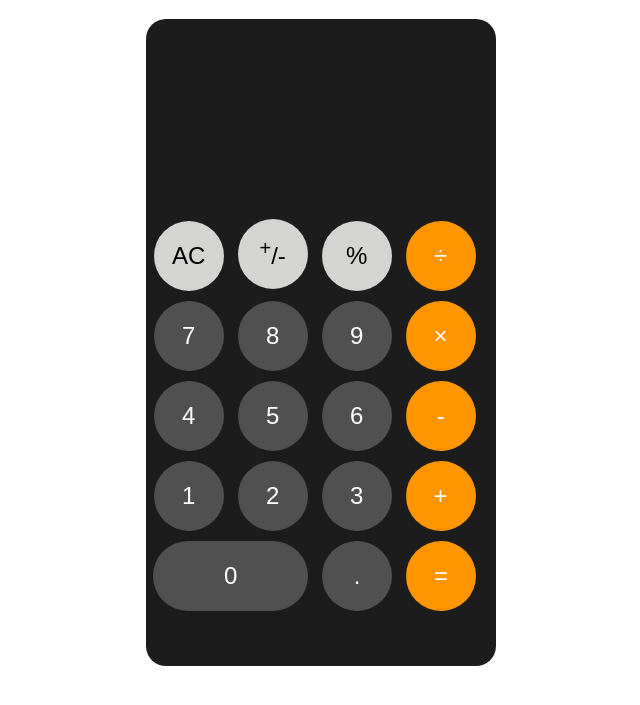
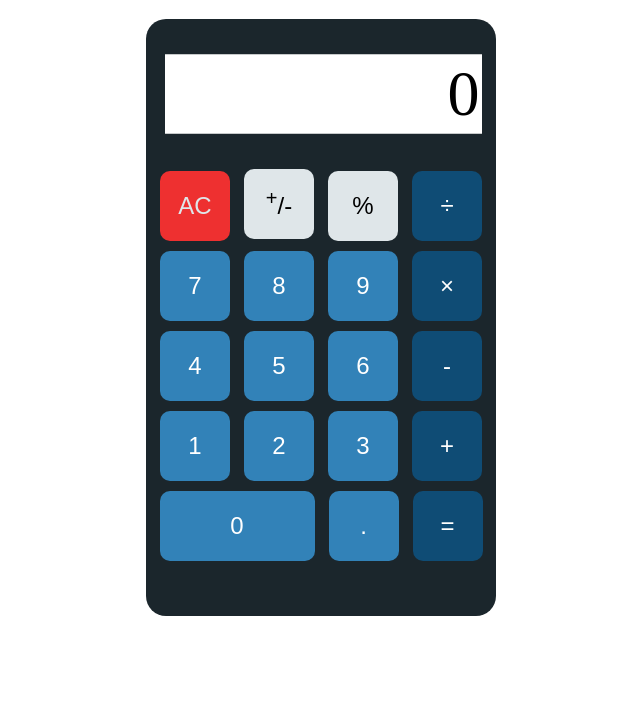
Before and after one commit to samcantwait/calculator, a plain HTML site: page index.html in a window 1280 px wide. Shown: the part 61-766 px from the top of the page, without its empty margins (319-959 px from the left). Drawn offline with Linux system fonts and the light colour scheme.

Commit message:
change the color scheme and look of the calculator

```diff
--- a/calculator-apple.css
+++ b/calculator-apple.css
@@ -6,34 +6,38 @@ body {
 .calculator {
     display: grid;
     gap: 0px;
-    background-color: #1C1C1C;
+    background-color: #1B262C;
     max-height: 800px;
     max-width: 350px;
     margin: auto;
     border-radius: 20px;
     padding-bottom: 50px;
+    justify-content: center;
 }
 
 .display {
     grid-column: 1/5;
     position: relative;
-    height: 200px;
+    height: 150px;
 }
 
 #display {
+    background-color: white;
     text-align: right;
-    font-size: 4rem;
-    color: white;
-    width: 90%;
-    border: none;
-    margin-bottom: 0px;
+    font-size: 64px;
+    color: black;
+    height: 75px;
+    width: calc(100% - 20px);
+    border: 2px solid white;
+    margin: 0px 10px;
     position: absolute;
-    bottom: 0;
+    top: 50%;
+    transform: translateY(-50%);
 }
 
 button {
     border: none;
-    border-radius: 50%;
+    border-radius: 10px;
     width: 70px;
     height: 70px;
     margin: 5px;
@@ -42,13 +46,22 @@ button {
     color: white;
 }
 
+#clear {
+    background-color: #ee3030;
+    color: #dfe6e9;
+}
+
+#clear:hover {
+    background-color: #e46f6f;
+}
+
 .top {
-    background-color: #d4d4d2;
+    background-color: #dfe6e9;
     color: black;
 }
 
 .top:hover {
-    background-color: antiquewhite;
+    background-color: #b2bec3;
 }
 
 .row-1>button {
@@ -73,27 +86,27 @@ button {
 
 .operator,
 #equals {
-    background-color: #ff9500;
+    background-color: #0F4C75;
 }
 
 .operator:focus,
 #equals:hover,
 .operator:hover {
-    background-color: antiquewhite;
-    color: #ff9500;
+    background-color: #dfe6e9;
+    color: #0F4C75;
 }
 
 .number,
 #decimal {
-    background-color: #505050;
+    background-color: #3282B8;
 }
 
 .number:hover,
 #decimal:hover {
-    background-color: rgb(250, 235, 215, 0.8)
+    background-color: #89c8f2
 }
 
 #zero {
     width: 155px;
-    border-radius: 35px;
+    border-radius: 10px;
 }
--- a/index.html
+++ b/index.html
@@ -13,7 +13,7 @@
     <h1>Calculator</h1>
     <div class="calculator">
         <div class="display">
-            <div id="display"></div>
+            <div id="display">0</div>
         </div>
         <div class="keys">
             <div class="row-1">
```
